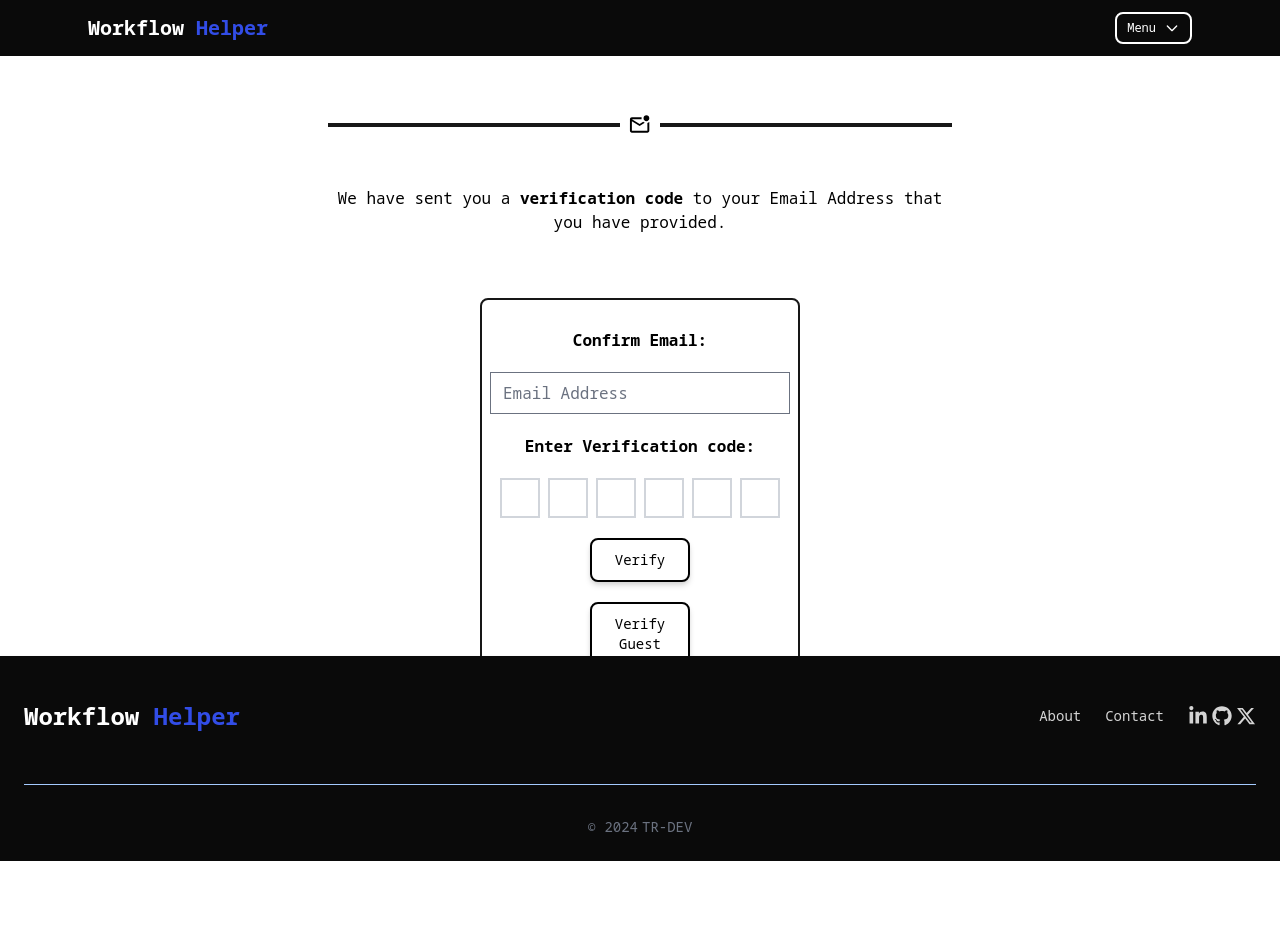
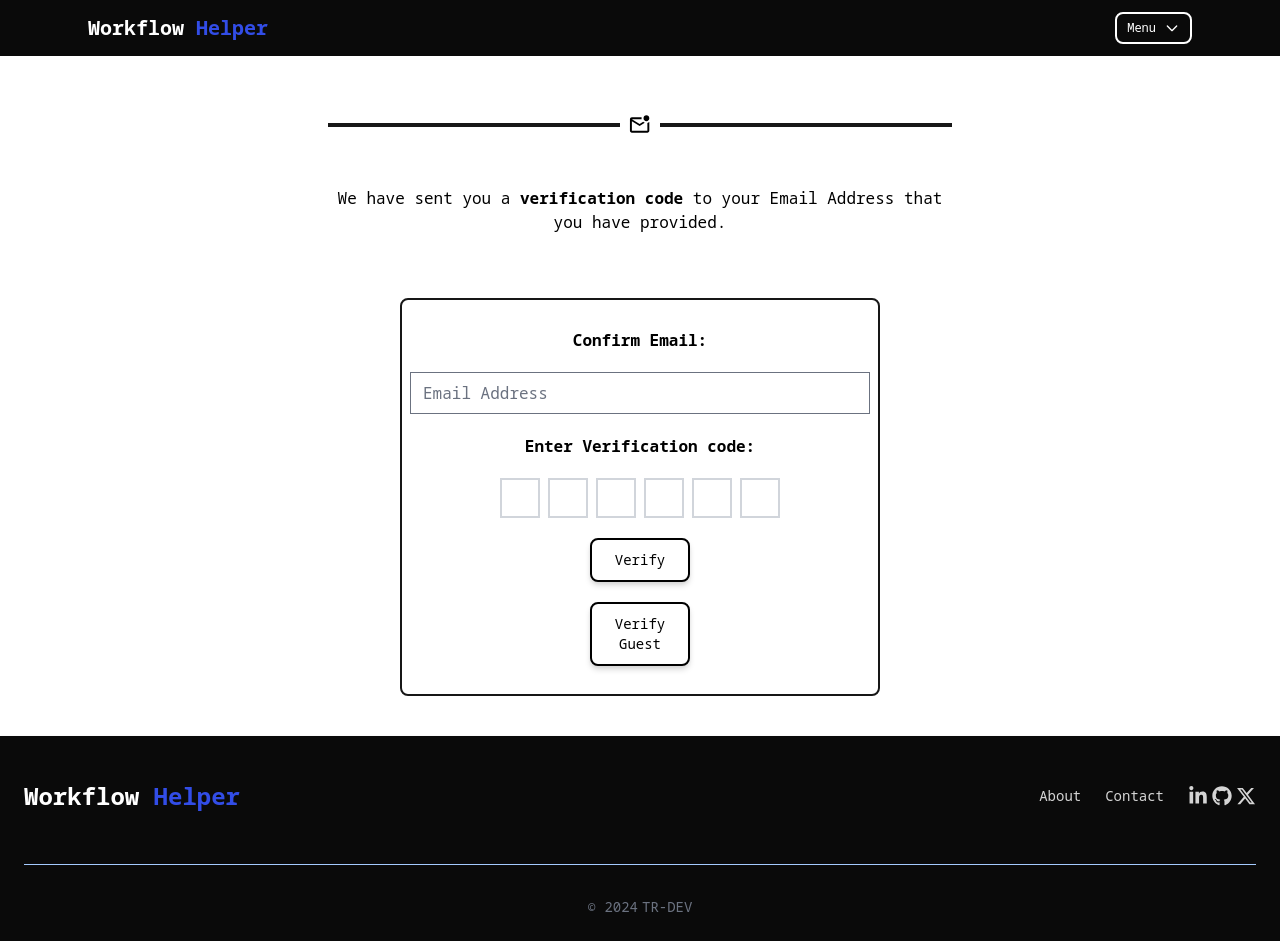
Before and after one commit to TerRosales/workflow-helper-24, a React (Vite) app in the folder client/: page /verify-email in a window 1280 px wide. Before the commit the page ends 861 px from the top, so only its background shows below. Built offline with nearby package versions, Linux system fonts and the light colour scheme; no server answers; a web font is replaced by a local one.

Commit message:
final polishes

```diff
--- a/client/src/components/EditProfile.jsx
+++ b/client/src/components/EditProfile.jsx
@@ -166,7 +166,7 @@ function EditProfile() {
         <FaUserEdit className="text-[52px]" />
         <span className="w-full h-1 border-2 border-neutral-900" />
       </section>
-      <h1 className="text-4xl text-center my-8 mb-10">Edit Profile</h1>
+      <h1 className="text-4xl text-center mt-6 mb-10">Edit Profile</h1>
       <form
         onSubmit={handleSubmit}
         className="flex flex-col gap-4 bg-neutral-100 p-4 rounded-lg shadow-lg shadow-neutral-300 border-b-2 border-neutral-400"
--- a/client/src/components/EmailVerification.jsx
+++ b/client/src/components/EmailVerification.jsx
@@ -88,7 +88,7 @@ function EmailVerification() {
   };
 
   return (
-    <div className="h-[75vh] mx-auto overflow-auto max-w-2xl flex flex-col p-4 text-center bg-white">
+    <div className="h-[85vh] mx-auto overflow-auto max-w-2xl flex flex-col p-4 text-center bg-white">
       <div className="flex items-center gap-2 my-5 p-2">
         <span className="w-full h-1 border-2 border-neutral-900" />
         <MdOutlineMarkEmailUnread className="text-[50px]" />
@@ -99,7 +99,7 @@ function EmailVerification() {
         <span className="font-semibold">verification code</span> to your Email
         Address that you have provided.
       </p>
-      <section className="lg:w-1/2 w-[95%] mx-auto rounded-lg p-2 my-14 border-neutral-900 border-2">
+      <section className="lg:w-3/4 w-full mx-auto rounded-lg p-2 my-14 border-neutral-900 border-2">
         <form onSubmit={handleSubmit} className="flex flex-col justify-center">
           <label className="font-semibold my-5" htmlFor="email">
             Confirm Email:
@@ -122,8 +122,8 @@ function EmailVerification() {
                 onChange={(e) => handleChange(e, index)}
                 onKeyDown={(e) => handleKeyDown(e, index)}
                 ref={(el) => (inputRefs.current[index] = el)}
-                className="w-10 h-10 text-center border-2 border-gray-300 mx-1"
-                style={{ fontSize: "20px" }}
+                className="lg:w-10 w-9 h-10 text-center border-2 border-gray-300 mx-1"
+                style={{ fontSize: "14px" }}
               />
             ))}
           </section>
--- a/client/src/components/ToleranceCalc.jsx
+++ b/client/src/components/ToleranceCalc.jsx
@@ -139,7 +139,7 @@ const ToleranceCalc = ({ tolerances, onFocusChange }) => {
       {/* Tolerances Section */}
       <article>
         <header className="flex justify-between items-center">
-          <h3 className="font-bold text-xs text-white">Tolerances</h3>
+          <h3 className="font-bold text-xs text-white mb-6">Tolerances</h3>
           <button
             onClick={toggleSection}
             className="text-xs font-bold text-blue-400 hover:text-white"
--- a/client/src/components/Verified.jsx
+++ b/client/src/components/Verified.jsx
@@ -5,8 +5,8 @@ import { Link } from "react-router-dom";
 function Verified() {
   return (
     <div className="bg-gradient-to-bl from-white to bg-neutral-200 h-[80vh] mt-10">
-      <div className=" flex flex-col  p-5 gap-7">
-        <section className="mb-5 flex flex-col gap-12 w-[70%] lg:w-[50%] mx-auto">
+      <div className=" flex flex-col  p-2 gap-7">
+        <section className="mb-5 flex flex-col gap-12 w-[85%] lg:w-[50%] mx-auto">
           <p className="iconEmoji">🥳</p>
           <p className="">
             <b>Congratulations</b>, you have successfully verified your account,
--- a/client/src/pages/Profile.jsx
+++ b/client/src/pages/Profile.jsx
@@ -24,9 +24,9 @@ function Profile() {
 
   // Render the profile page layout
   return (
-    <div className="h-[90vh] overflow-auto flex flex-col max-w-2xl p-2 py-5 mx-auto justify-center mt-7 mb-15">
+    <div className="h-auto overflow-auto flex flex-col max-w-2xl p-2 py-5 mx-auto justify-center mb-15">
       {/* Profile Header with Icon */}
-      <section className="flex items-center gap-2m mt-10">
+      <section className="flex items-center gap-2m">
         <span className="w-full h-1 border-2 border-neutral-900" />
         <PiIdentificationBadgeLight className="text-[52px]" />
         <span className="w-full h-1 border-2 border-neutral-900" />
--- a/client/src/pages/Signin.jsx
+++ b/client/src/pages/Signin.jsx
@@ -122,7 +122,7 @@ function Signin() {
 
   // Render the sign-in form and related elements
   return (
-    <div className="p-7 h-[75vh] max-h-[80vh] max-w-6xl mx-auto mb-10 relative">
+    <div className="p-7 h-[75vh] overflow-auto max-h-[80vh] max-w-6xl mx-auto mb-10 relative">
       <h1 className="text-4xl text-center mt-10 mb-12">Sign In</h1>
       <form onSubmit={handleSubmit} className="flex flex-col gap-4">
         {/* Email and Password input fields with floating labels */}
--- a/client/src/pages/TroubleshootingPage.jsx
+++ b/client/src/pages/TroubleshootingPage.jsx
@@ -91,7 +91,7 @@ const TroubleshootingPage = () => {
       </section>
 
       <div
-        className={`w-60 mx-auto mb-12 transition-all duration-700 ease-in-out transform origin-bottom ${
+        className={`w-80 mx-auto mb-12 transition-all duration-700 ease-in-out transform origin-bottom ${
           focusMode
             ? "opacity-0 max-h-0 -translate-y-[20px]"
             : "opacity-100 max-h-[240px] translate-y-0"
```
